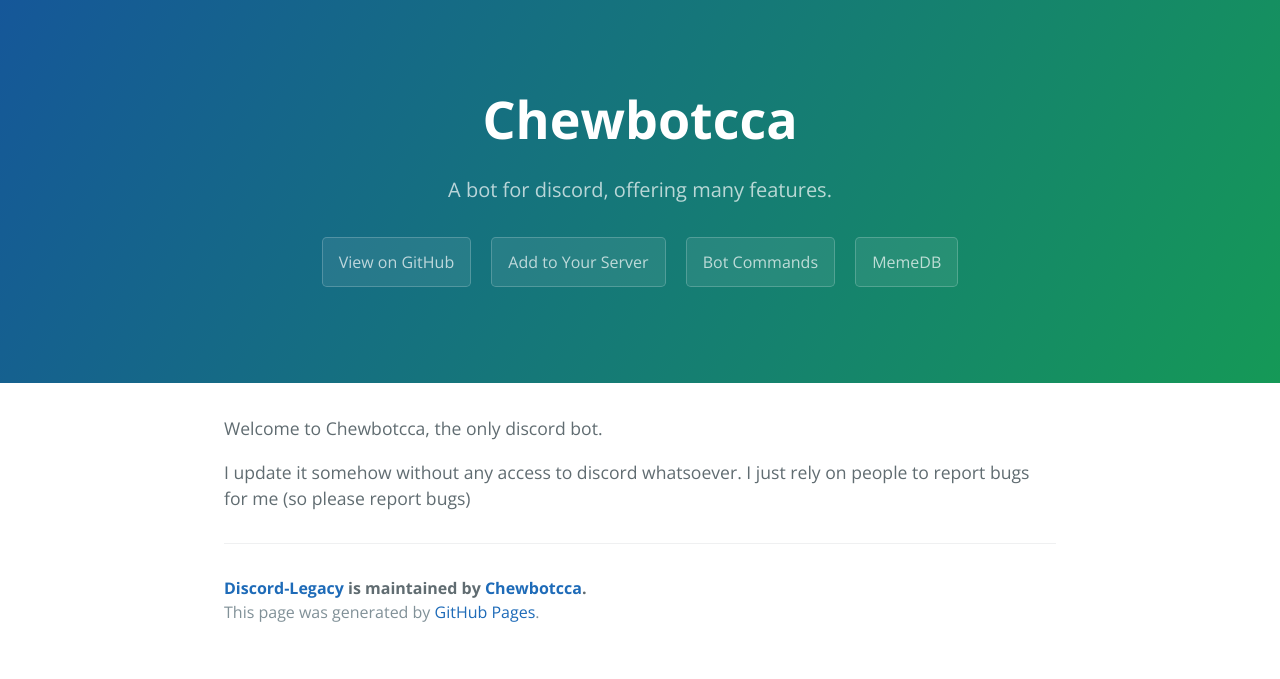
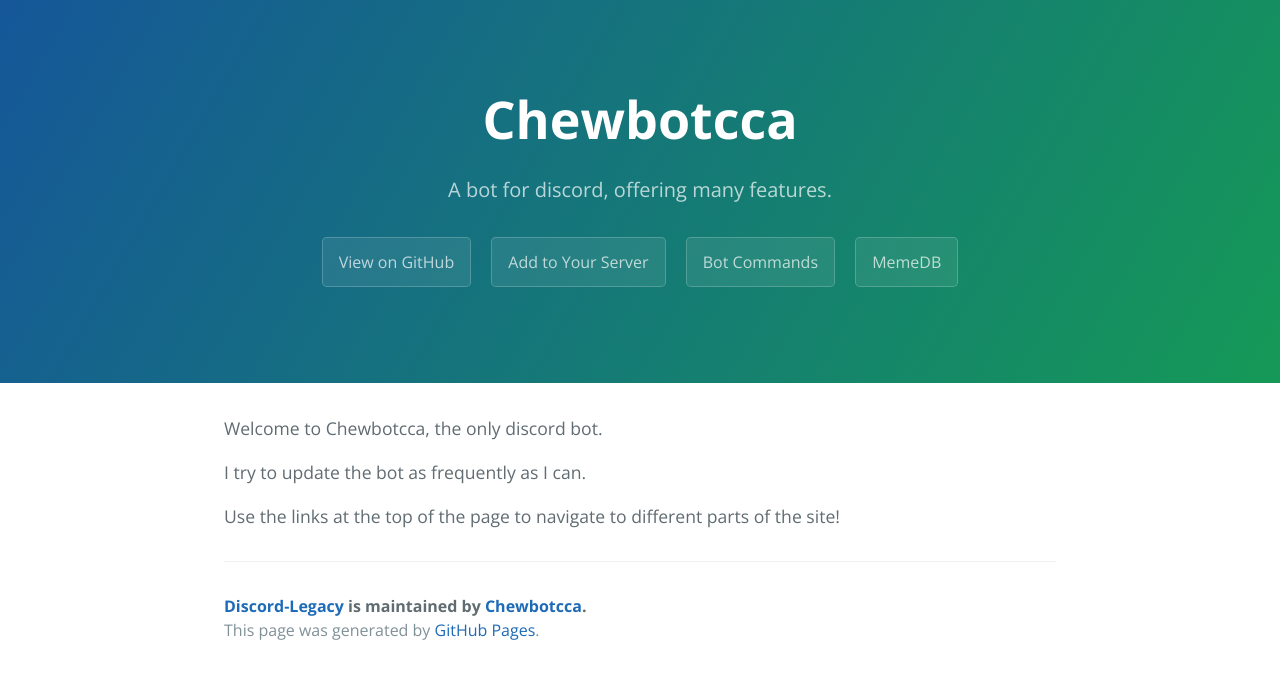
Before and after one commit to Chewbotcca/Discord-Legacy, a Jekyll site: the page built from index.md, in a window 1280 px wide. Shown: the top 679 px of the page. Built offline with Jekyll 4.4.1, drawn with Linux system fonts in a browser that asks for light colours; our own code applies the rules of GitHub Pages for plain Markdown files.

Commit message:
Update front page a bit

```diff
--- a/index.md
+++ b/index.md
@@ -1,3 +1,5 @@
 Welcome to Chewbotcca, the only discord bot.
 
-I update it somehow without any access to discord whatsoever. I just rely on people to report bugs for me (so please report bugs)
+I try to update the bot as frequently as I can.
+
+Use the links at the top of the page to navigate to different parts of the site!
```
